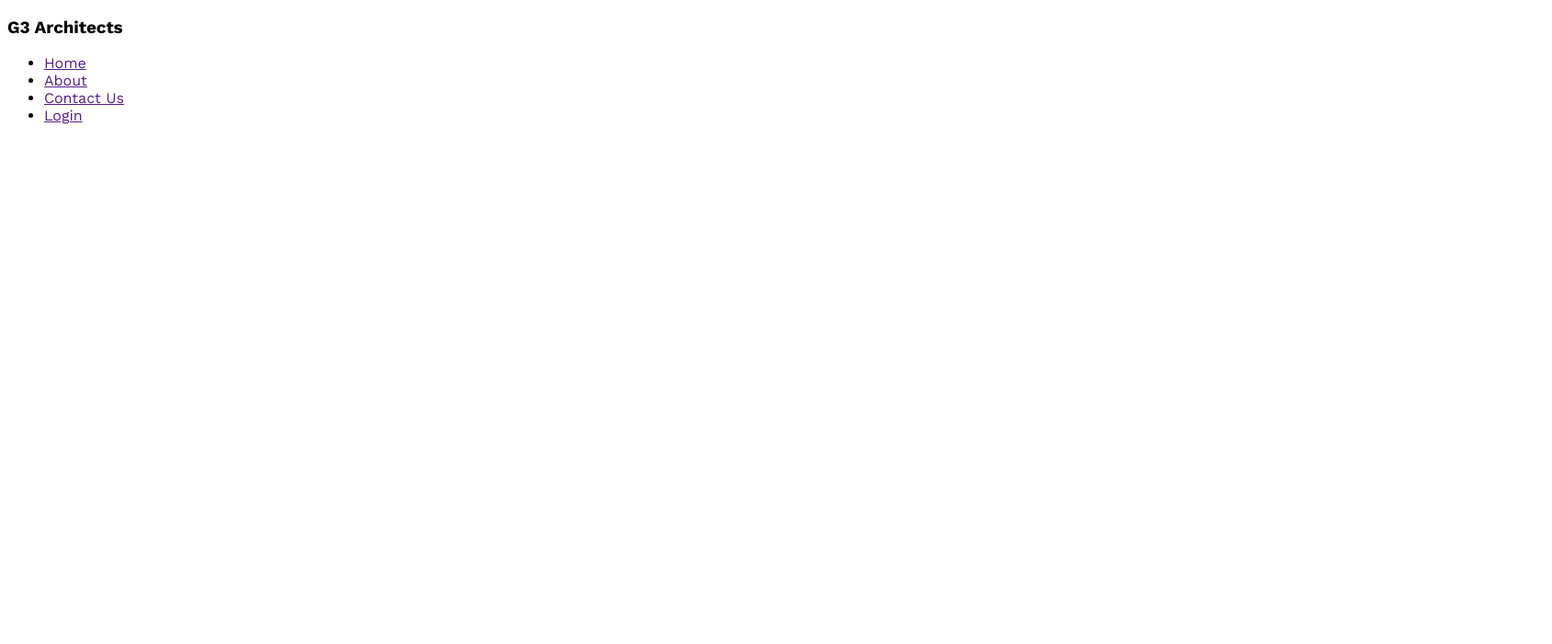
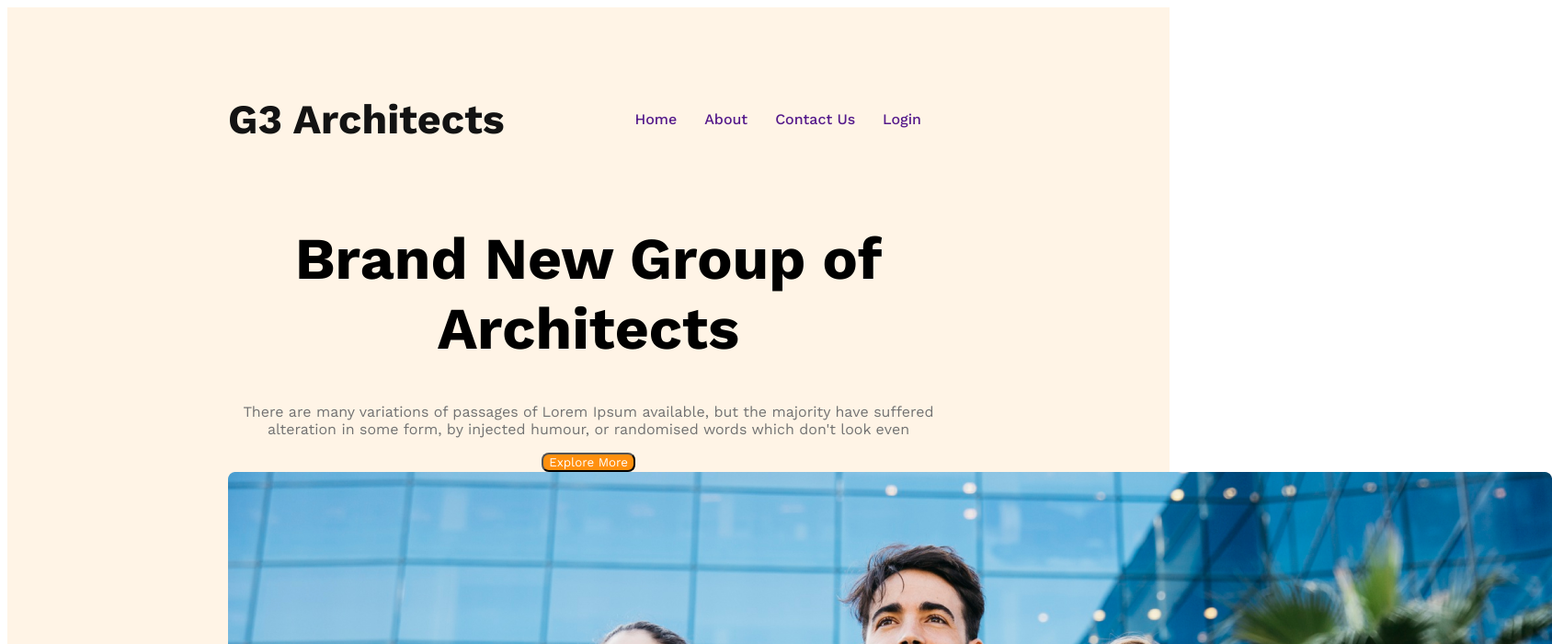
Before and after one commit to ar-abdullah1/responsive-architects-website, a plain HTML site: page index.html in a window 1280 px wide. Shown: the top 700 px of the page at 92% size, 1688 px wide, since content can reach past the window. Drawn offline with nearby package versions, Linux system fonts and the light colour scheme.

Commit message:
banner content added

```diff
--- a/index.html
+++ b/index.html
@@ -1,15 +1,15 @@
 <!DOCTYPE html>
 <html lang="en">
   <head>
-    <meta charset="UTF-8">
-    <meta name="viewport" content="width=device-width, initial-scale=1.0">
+    <meta charset="UTF-8" />
+    <meta name="viewport" content="width=device-width, initial-scale=1.0" />
     <title>responsive Architects Website</title>
-    <link rel="stylesheet" href="styles/architects.css">
+    <link rel="stylesheet" href="styles/architects.css" />
   </head>
   <body>
     <header>
       <nav>
-            <h3>G3 Architects</h3>
+        <h3 class="nav-title">G3 Architects</h3>
         <ul>
           <li><a href="">Home</a></li>
           <li><a href="">About</a></li>
@@ -17,12 +17,20 @@
           <li><a href="">Login</a></li>
         </ul>
       </nav>
+      <div class="banner">
+        <div class="banner-content">
+          <h1 class="banner-title">Brand New Group of Architects</h1>
+          <p class="banner-description">
+            There are many variations of passages of Lorem Ipsum available, but
+            the majority have suffered alteration in some form, by injected
+            humour, or randomised words which don't look even
+          </p>
+          <button class="btn-primary">Explore More</button>
+        </div>
+        <img src="images/banner.png" alt="" />
+      </div>
     </header>
-    <main>
-
-    </main>
-    <footer>
-
-    </footer>
+    <main></main>
+    <footer></footer>
   </body>
 </html>
--- a/styles/architects.css
+++ b/styles/architects.css
@@ -1,5 +1,60 @@
 @import url("https://fonts.googleapis.com/css2?family=Work+Sans:ital,wght@0,400;0,500;0,600;0,700;1,400;1,500&display=swap");
-
+/* shared styles */
 * {
     font-family: 'Work Sans', sans-serif;
 }
+
+.btn-primary {
+    background: #FF900E;
+    color: #fff;
+    border-radius: 8px;
+}
+
+/* END  */
+header {
+    background: rgba(255, 144, 14, 0.10);
+    padding: 50px 240px;
+}
+
+nav {
+    display: flex;
+    justify-content: space-between;
+    align-items: center;
+}
+
+.nav-title {
+    font-size: 2.8rem;
+    font-weight: 700;
+    color: #131313;
+}
+
+nav > ul {
+    display: flex;
+}
+
+nav li {
+    list-style: none;
+    margin-right: 30px;
+    font-weight: 500;
+    font-size: 1rem;
+}
+
+nav li a {
+    text-decoration: none;
+}
+
+/* banner styles */
+.banner-content {
+    max-width: 800px;
+    text-align: center;
+    margin: 0 auto;
+}
+
+.banner-title {
+    font-size: 4rem;
+    font-weight: 700;
+}
+
+.banner-description {
+    color: #727272;
+}
```
Lines whose indentation alone changed are shown as unchanged.
